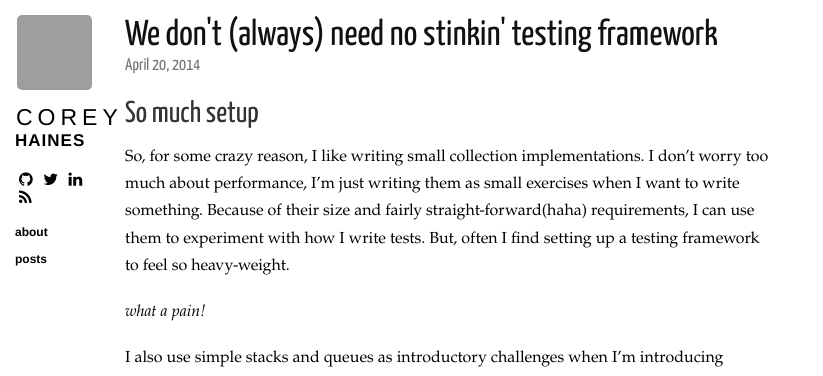
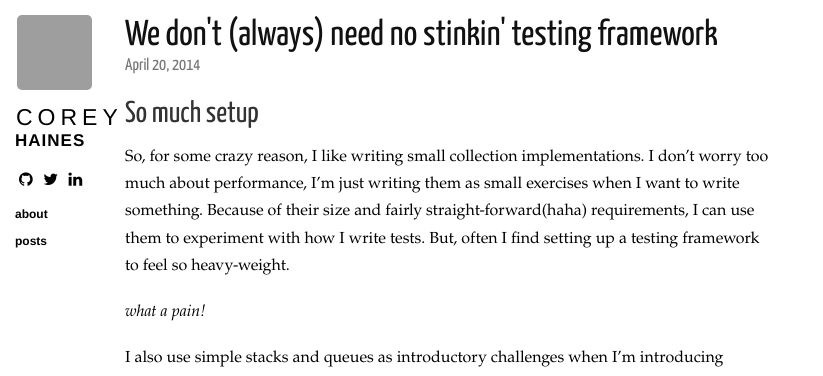
Before and after one commit to coreyhaines/coreyhaines.github.io, a Jekyll site: the page built from _posts/2014-04-20-dont-always-need-a-testing-framework.markdown, in a window 1280 px wide. Shown: the top 376 px of the page, without its empty margins (0-823 px from the left). Built offline with Jekyll 4.4.1, drawn with Linux system fonts in a browser that asks for light colours; nearby versions of some CDN libraries; Markdown is read by kramdown in place of the engine named in the settings; comment, search, counter and statistics services are not loaded; grey boxes are pictures that could not be loaded.

Commit message:
Remove link for atom feed. It doesn't add much.

```diff
--- a/_layouts/layout.html
+++ b/_layouts/layout.html
@@ -54,7 +54,6 @@
       <a href="https://github.com/{{ site.usernames.github }}" target="_blank"><i class="icon icon-github"></i></a>
       <a href="https://twitter.com/{{ site.usernames.twitter }}" target="_blank"><i class="icon icon-twitter"></i></a>
       <a href="https://www.linkedin.com/in/{{ site.usernames.linkedin }}" target="_blank"><i class="icon icon-linkedin"></i></a>
-      <a href="/atom.xml"><i class="icon icon-rss"></i></a>
     </section>
 
     <section class="sections">
```
